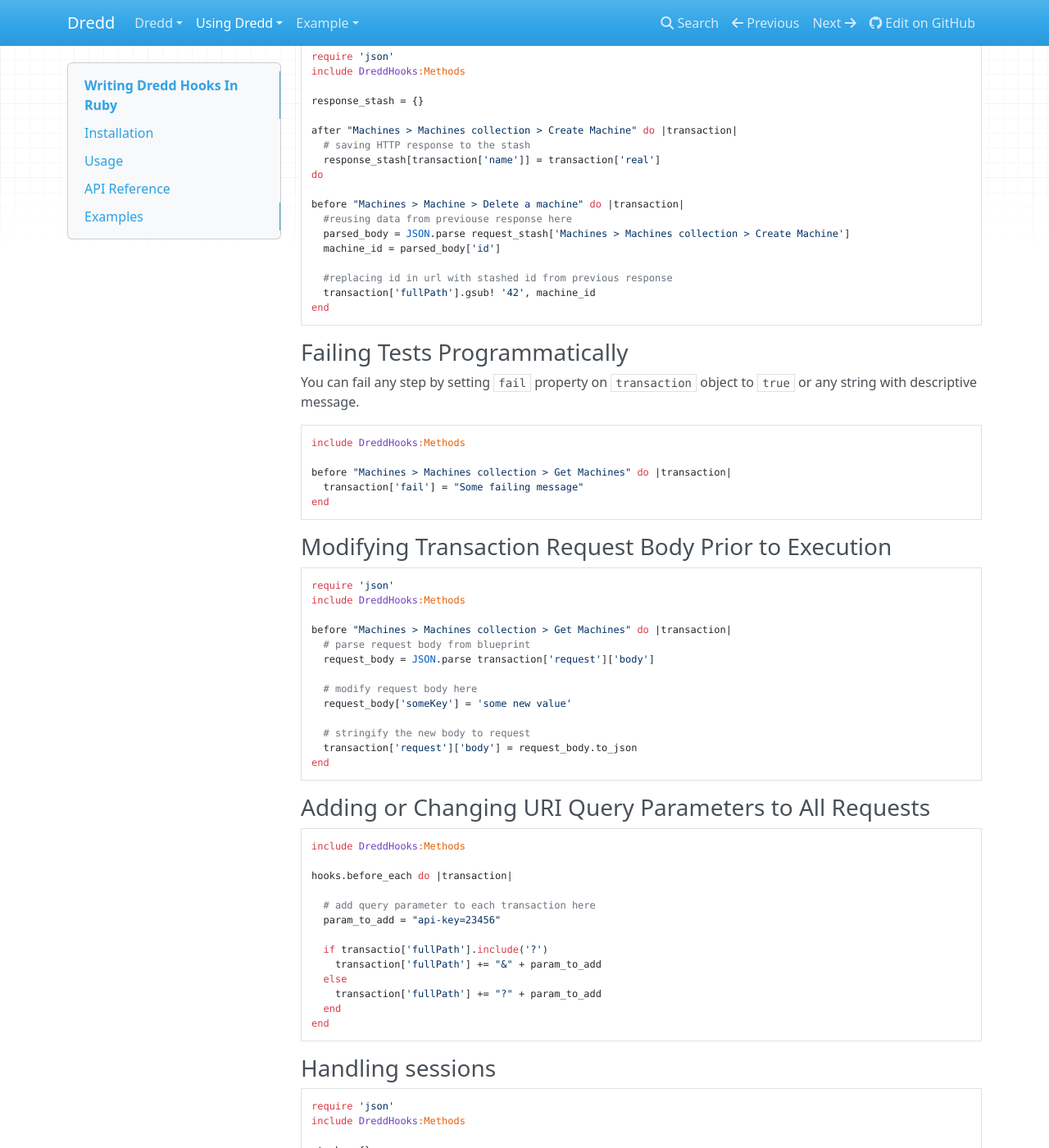
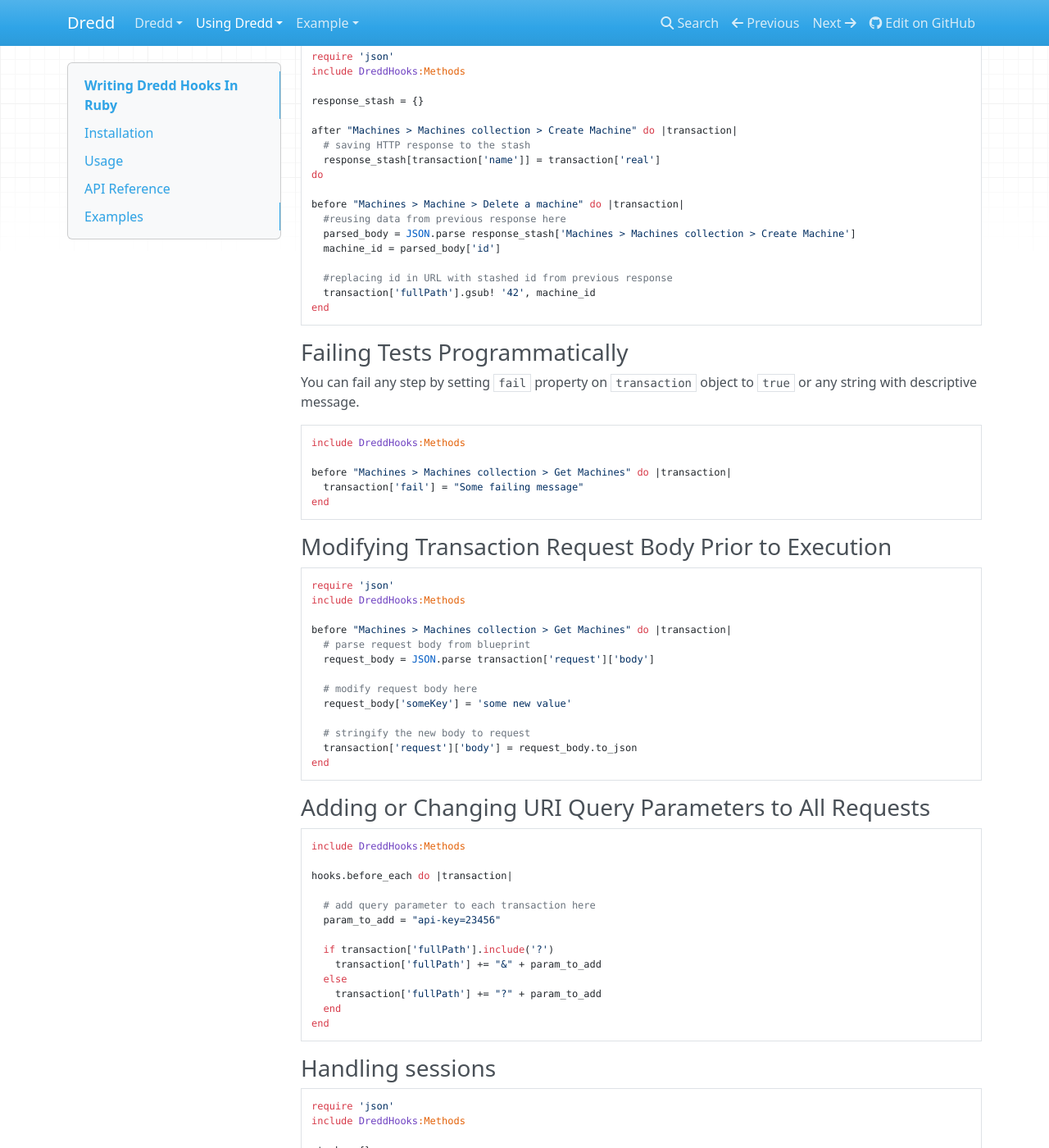
Before and after one commit to apiaryio/dredd, an MkDocs documentation site: the page built from docs/hooks-ruby.md, in a window 1280 px wide and 1400 px high, scrolled down 1934 px. Shown: the whole window at 82% size. Built offline with MkDocs 1.6.1, drawn with Linux system fonts in a browser that asks for light colours; nearby versions of some CDN libraries; old or Windows-style settings are respelled for this version of MkDocs; some of the changed text lies outside the part shown.

Commit message:
Ruby-hooks docs typos etc...

````diff
--- a/docs/hooks-ruby.md
+++ b/docs/hooks-ruby.md
@@ -46,7 +46,7 @@
   puts 'before all'
 end
 
-before_each do |transcation|
+before_each do |transaction|
   puts 'before each'
 ends
 
@@ -105,11 +105,11 @@
 do
 
 before "Machines > Machine > Delete a machine" do |transaction|
-  #reusing data from previouse response here
-  parsed_body = JSON.parse request_stash['Machines > Machines collection > Create Machine']
+  #reusing data from previous response here
+  parsed_body = JSON.parse response_stash['Machines > Machines collection > Create Machine']
   machine_id = parsed_body['id']
 
-  #replacing id in url with stashed id from previous response
+  #replacing id in URL with stashed id from previous response
   transaction['fullPath'].gsub! '42', machine_id
 end
 ```
@@ -154,7 +154,7 @@
   # add query parameter to each transaction here
   param_to_add = "api-key=23456"
 
-  if transactio['fullPath'].include('?')
+  if transaction['fullPath'].include('?')
     transaction['fullPath'] += "&" + param_to_add
   else
     transaction['fullPath'] += "?" + param_to_add
````
Also changed, not shown: other parts of docs/hooks-ruby.md (+1 -1 lines).
